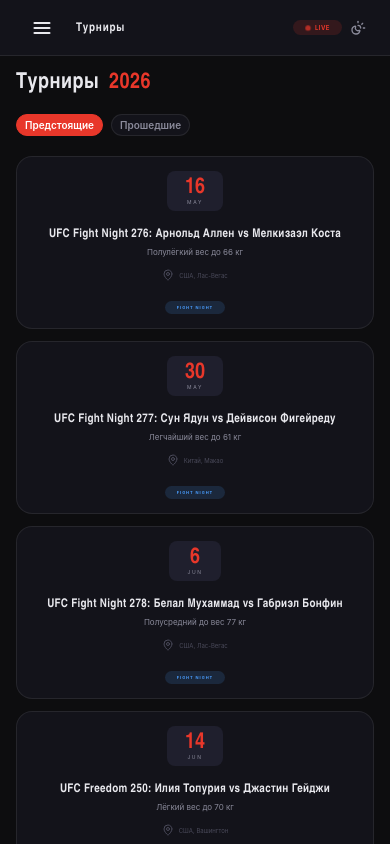
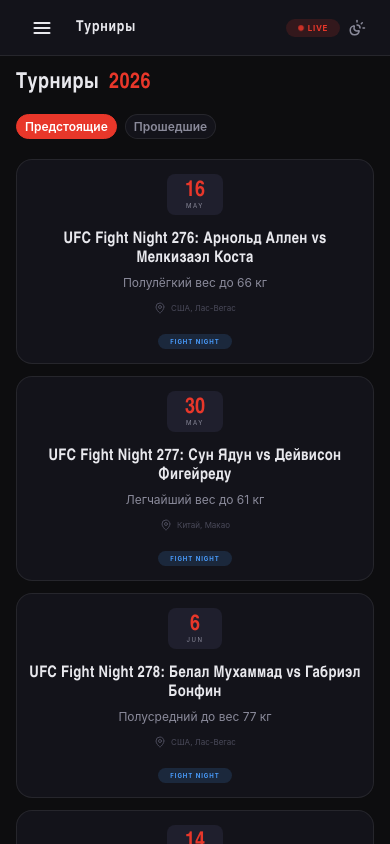
Before and after one commit to Bond-Ivan/MMAHORIUM, a React (Vite) app: page /MMAHORIUM/tournaments in a window 390 px wide. Shown: the top 844 px of the page. Built offline with nearby package versions, Linux system fonts and the light colour scheme.

Commit message:
add media

```diff
--- a/src/components/Header/Header.module.css
+++ b/src/components/Header/Header.module.css
@@ -130,19 +130,4 @@
   .menuToggle {
     display: flex;
   }
-
-  .badgeLive {
-    font-size: 6px;
-  }
-
-  .title {
-    font-size: 12px;
-  }
-
-  .themeToggle {
-    svg {
-      width: 16px;
-      height: 16px;
-    }
-  }
 }
--- a/src/components/Pages/Fighters/Fighters.module.css
+++ b/src/components/Pages/Fighters/Fighters.module.css
@@ -91,7 +91,7 @@
 
     .button {
         padding: 4px 8px;
-        font-size: 10px;
+        font-size: 12px;
     }
 
     .main {
--- a/src/components/Pages/Tournaments/Tournament/Tournament.module.css
+++ b/src/components/Pages/Tournaments/Tournament/Tournament.module.css
@@ -182,34 +182,23 @@
     }
 
     .name {
-        font-size: 12px;
         margin-bottom: 6px;
     }
 
     .weight {
-        font-size: 8px;
         margin-bottom: 12px;
     }
 
     .place {
-        font-size: 6px;
         display: flex;
         justify-content: center;
         margin-bottom: 12px;
-    }
-
-    .type {
-        font-size: 4px;
     }
 
     .dateDay {
         font-size: 22px;
     }
 
-    .dateMonth {
-        font-size: 5px;
-    }
-
     .date {
         padding: 6px 18px;
     }
--- a/src/components/Pages/Tournaments/Tournaments.module.css
+++ b/src/components/Pages/Tournaments/Tournaments.module.css
@@ -79,7 +79,7 @@
 
     .button {
         padding: 4px 8px;
-        font-size: 10px;
+        font-size: 12px;
     }
 
     .main {
--- a/src/components/SideBar/sidebar.module.css
+++ b/src/components/SideBar/sidebar.module.css
@@ -16,10 +16,8 @@
     height: 100dvh;
     z-index: 100;
     transition: transform 0.3s cubic-bezier(0.16, 1, 0.3, 1);
-    /* ❌ overflow-y: auto — убрать отсюда */
 }
 
-/* ✅ overflow переносим на внутренний контейнер */
 .sidebarInner {
     display: flex;
     flex-direction: column;
@@ -170,10 +168,6 @@
     transform: translateX(0);
   }
 
-  .logoText {
-    font-size: 14px;
-  }
-
   .logo {
     padding: 14px;
     gap: 8px;
@@ -183,18 +177,4 @@
     width: 25px;
     height: 25px;
   }
-
-  .navTitle {
-    font-size: 10px;
-  }
-
-  .navItem {
-    padding: 4px 8px;
-    font-size: 12px;
-
-    svg {
-      width: 14px;
-      height: 14px;
-    }
-  }
 }
```
